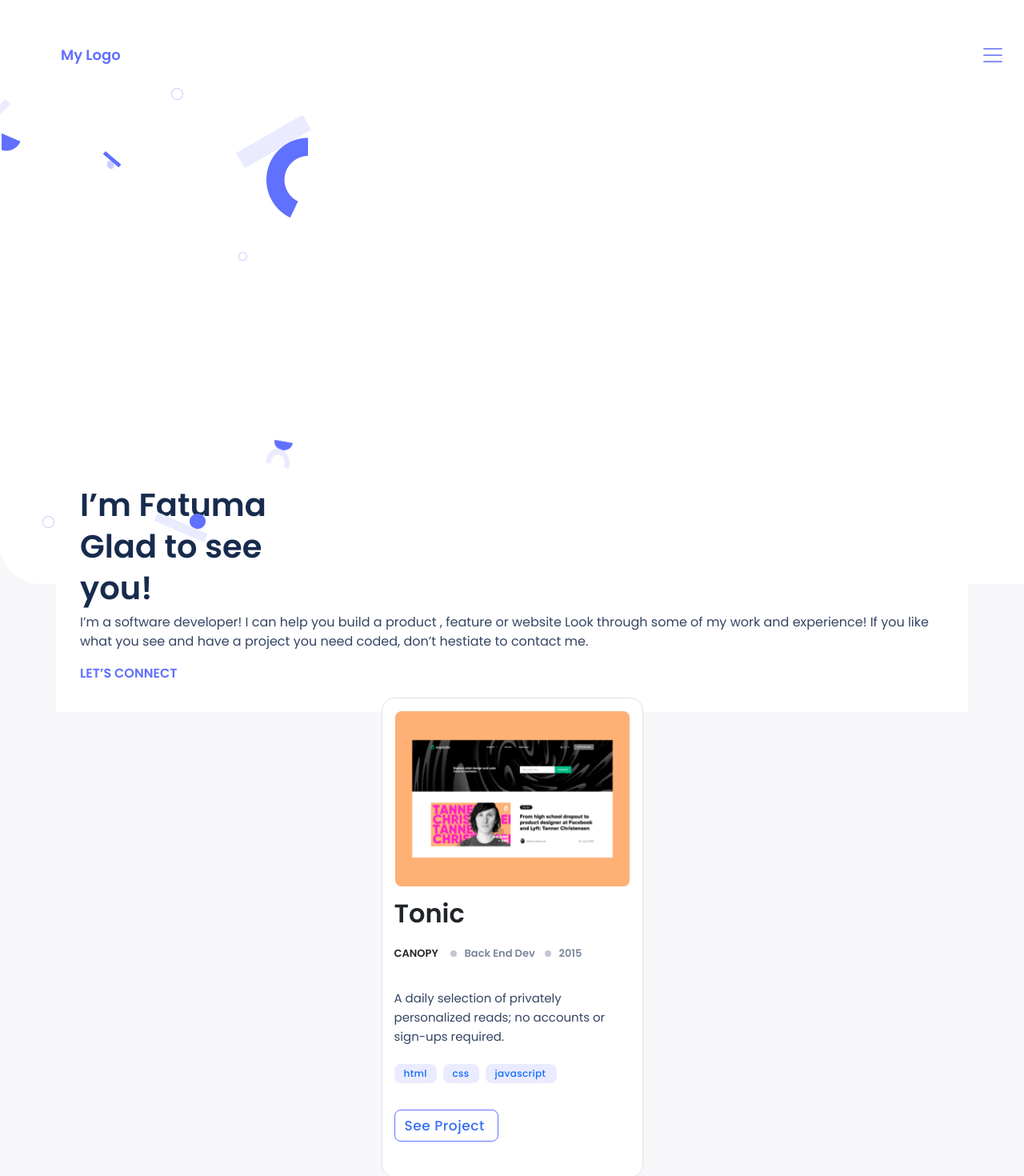
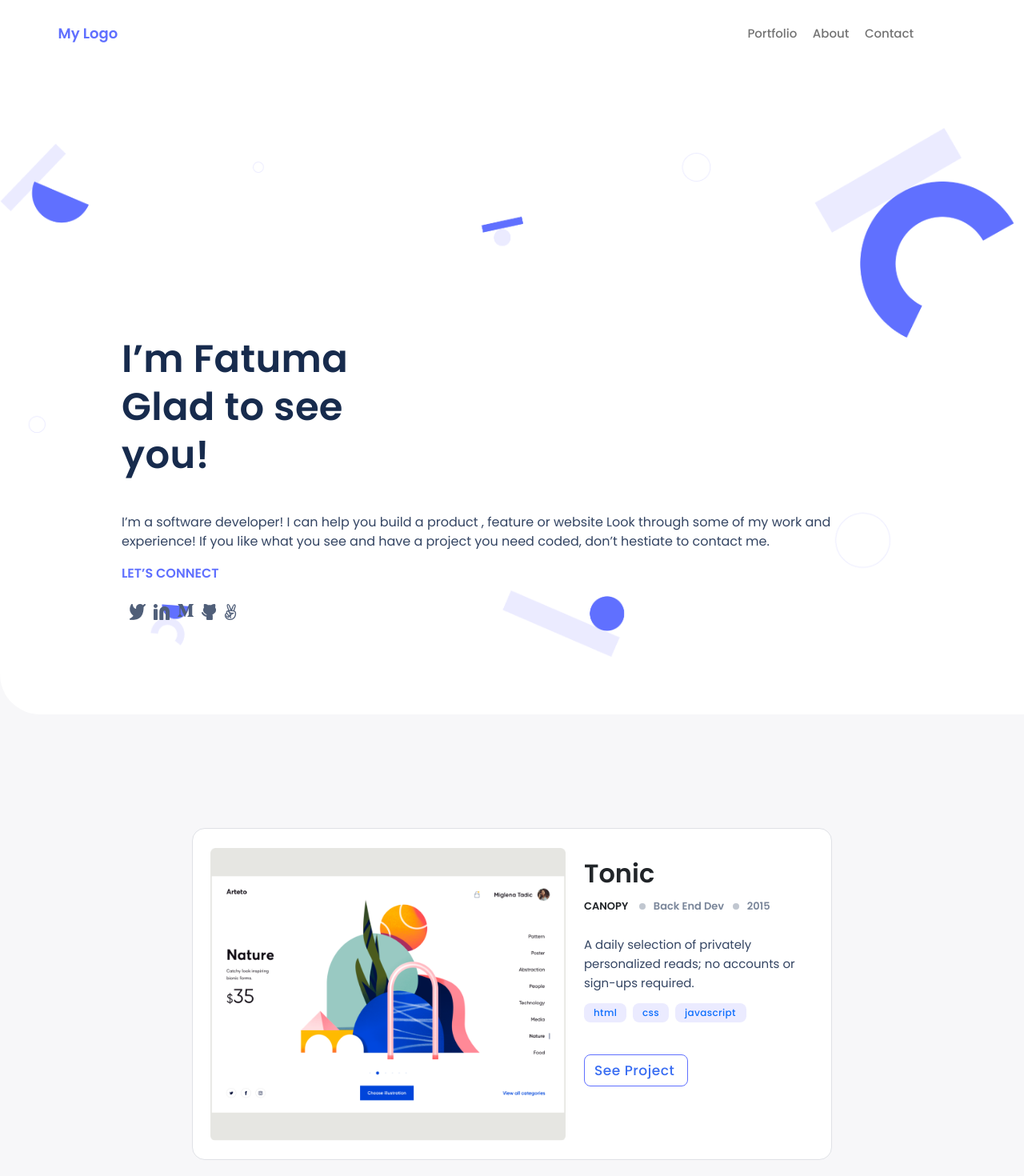
Before and after one commit to frempongdev/portfolio, a website: page index.html in a window 1280 px wide. Shown: the top 1470 px of the page at 80% size. Drawn offline with nearby package versions, Linux system fonts and the light colour scheme.

Commit message:
Add card contents

```diff
--- a/index.html
+++ b/index.html
@@ -13,6 +13,8 @@
     <title>Portfolio</title>
 
       <header class="head" >
+
+
         <nav class="navbar navbar-light">
           <div class="container-fluid">
             <div class="nav-container">
@@ -21,12 +23,11 @@
             <button class="navbar-toggler" type="button" data-bs-toggle="offcanvas" data-bs-target="#offcanvasNavbar" aria-controls="offcanvasNavbar">
               <span class="navbar-toggler-icon"></span>
             </button>
-          <div class="offcanvas offcanvas-end" tabindex="-1" id="offcanvasNavbar" aria-labelledby="offcanvasNavbarLabel">
 
               <div class="offcanvas-body">
                 <ul class="navbar-nav justify-content-end flex-grow-1 pe-3">
                   <li class="nav-item">
-                  <a class="nav-link active" aria-current="page" href="#">Portfolio</a>
+                    <a class="nav-link " aria-current="page" href="#">Portfolio</a>
                   </li>
                   <li class="nav-item">
                     <a class="nav-link " aria-current="page" href="#">About</a>
@@ -41,7 +42,7 @@
             </div>
           </div>
         </nav>
-      <section class="container" >
+      <div class="content"  >
         <div class="items-wrapper">
           <h1 class="heading">I’m Fatuma
           Glad to see <br> you!</h1>
@@ -57,7 +58,8 @@
                 <li> <a href="#"><img class="socialmedia icon5"  src="vectors/Vector3.png"></a></li>
            </ul>
        </div>
-        </section>
+      </div>
+
   </header>
 
 </head>
@@ -68,7 +70,10 @@
         <div class="grid-item">
 
           <div class="card">
-            <img class="card-img" src="vectors/snap.png" alt="Card image cap">
+
+            <img id="one" class="card-img" src="vectors/snap.png" alt="Card image cap">
+            <img id="two" class="card-img" src="vectors/snap20.png" alt="Card image cap">
+
             <div class="left-block">
             <div class="card-body">
               <h5 class="card-title">Tonic</h5>
@@ -89,12 +94,14 @@
                <div class="project">
                 <a id="proj" href="#" class="button" >See Project</a>
                </div>
+              </div>
 
             </div>
           </div>
-          </div>
 
-          <div class="card">
+
+
+          <div id="swap" class="card">
             <img class="card-img" src="vectors/snap2.png" alt="Card image cap">
            <div class="left-block">
             <div class="card-body">
@@ -121,7 +128,32 @@
             </div>
           </div>
 
-          <div class="card">
+          <div id="desktp" class="card">
+            <img class="card-img" src="vectors/snap.png" alt="Card image cap">
+           <div class="left-block">
+            <div class="card-body">
+              <h5 class="card-title">Facebook 360</h5>
+              <ul class="card-list">
+                <li id="dt"  class="card-text">FACEBOOK</li>
+                <li class="dot"></li>
+                <li class="devs">Full Stack Dev</li>
+                <li class="dot"></li>
+                <li class="year">2015</li>
+                </ul>
+                <p class="text">Exploring the future of media in Facebook's first Virtual Reality app; a place to discover and enjoy 360 photos and videos on Gear VR.</p>
+               <ul class="tags">
+               <li id="html"><a href="#" class="tags button1">html</a></li>
+               <li id="css"><a href="#" class="tags button2">css</a></li>
+               <li id="js"><a href="#" class="tags button3">javascript</a></li>
+               </ul>
+               <div class="project">
+                <a id="proj" href="#" class="button">See Project</a>
+               </div>
+         </div>
+         </div>
+         </div>
+
+          <div id="yoga" class="card">
             <img class="card-img" src="vectors/snap3.png" alt="Card image cap">
            <div class="left-block">
             <div class="card-body">
@@ -148,10 +180,10 @@
             </div>
           </div>
 
-          <div class="card">
+          <div id="swap" class="card">
             <img class="card-img" src="vectors/snap4.png" alt="Card image cap">
-           <div class="left-block">
-            <div class="card-body">
+           <div  class="left-block">
+            <div  class="card-body">
               <h5 class="card-title">Multi-Post<br>
                 Stories</h5>
               <ul class="card-list2">
@@ -273,6 +305,7 @@
            <li><img class="elp5" src="vectors/contact/Ellipse 5.png" alt=""></li>
             <li><img class="rec4" src="vectors/contact/Rectangle 4.png" alt=""></li>
              <li><img class="rec7" src="vectors/contact/Rectangle 7.png" alt=""></li>
+
     </ul>
   </section>
  </div>
--- a/styles.css
+++ b/styles.css
@@ -2,6 +2,7 @@
 html * {
   max-height: 1000000px;
 }
+
 
 body {
   position: relative;
@@ -9,7 +10,10 @@ body {
   height: 5410px;
   background: #f7f7f9;
 }
-
+.container-fluid{
+  display: flex;
+  justify-content:space-between ;
+}
 .head {
   display: flex;
   flex-flow: nowrap;
@@ -18,11 +22,24 @@ body {
   width: 100%;
   height: 730px;
   border-bottom-left-radius: 50px;
+  display: flex;
+  flex-flow: nowrap;
+  flex-direction: column;
+  justify-content: center;
+  height: 730px;
+  width:100% ;
+  padding-left: 30px;
+  padding-right: 30px;
+  align-items: center;
+  background-color: #fff;
+
 }
 
 .navbar {
-  padding-top: 50px;
+  padding-top: 10%;
   margin-left: 5%;
+  display: flex;
+  justify-content: space-between;
 }
 
 .icons {
@@ -38,6 +55,7 @@ body {
 }
 
 .navbar-toggler {
+
   border: 0 !important;
 }
 
@@ -69,31 +87,15 @@ ul {
   color: #6070ff;
 }
 
-.container {
-  display: flex;
-  flex-flow: nowrap;
-  flex-direction: column;
-  justify-content: center;
-  margin-top: 40%;
-  padding-left: 30px;
-  padding-right: 30px;
-  align-items: center;
-  background-color: #fff;
+
+
+.content{
+  padding-top: 30%;
+  width: 80%;
+  margin-left: 10%;
+  margin-right: 10%;
 }
 
-.icon-wrapper .items-wrapper {
-  width: 50%;
-}
-
-@media only screen and (max-width: 600px) {
-  .container {
-    display: block;
-  }
-
-  .icon-wrapper .items-wrapper {
-    width: 100%;
-  }
-}
 
 #p2 {
   display: flex;
@@ -121,7 +123,7 @@ ul {
 }
 
 .socialmedia {
-  display: inline-flex;
+  display:flex;
   padding: 5px;
 }
 
@@ -644,7 +646,9 @@ h1 {
   top: calc(38% - 24px / 2);
   margin-top: 10%;
 }
-
+#desktp{
+  display: none;
+}
 #jv {
   padding-left: 2%;
 }
@@ -978,7 +982,9 @@ button:focus {
   background: #7f8cff;
   transform: rotate(-23.18deg);
 }
-
+.card #two{
+display: none;
+}
 .elp3 {
   position: absolute;
   right: 2%;
@@ -1007,3 +1013,184 @@ button:focus {
   background: #7f8cff;
   transform: matrix(0.8, 0.6, 0.6, -0.8, 0, 0);
 }
+.offcanvas-body ul li a{
+  display: none;
+}
+/* Media query for devices greater than 768 - Desktop*/
+
+@media only screen and (min-width:768px) {
+  .navbar{
+    padding-top: 2%;
+  }
+  .navbar-toggler{
+    display: none;
+  }
+  .offcanvas-body ul li a{
+    display: block;
+  }
+  .offcanvas-body ul {
+    display: flex;
+    justify-content: center;
+    flex-direction: row;
+    gap: 2%;
+    margin-right: 10%;
+    color: #344563;
+      }
+  .offcanvas-body ul li a  {
+    font-family: 'Poppins',sans-serif;
+    font-style: normal;
+    font-weight: 500;
+    font-size: 15px;
+    line-height: 20px;
+    display: flex;
+    align-items: center;
+    text-align: center;
+}
+.head .items-wrapper .heading{
+  font-family: 'Poppins';
+  font-style: normal;
+  font-weight: 700;
+  font-size: 48px;
+  line-height: 60px;
+  display: flex;
+  align-items: center;
+  letter-spacing: 0.37px;
+  justify-content: center;
+  align-items:center;
+}
+
+.head{
+  background-image: url(vectors/header.png);
+  background-position-y:10rem;
+  background-size: 100%;
+  background-repeat: no-repeat;
+  display: flex;
+  flex-direction: column;
+  padding-bottom: 10%;
+  height: auto;
+  width:100% ;
+  background-color: #fff;
+  border-bottom-left-radius: 50px;
+}
+.heading br {
+  display: none;
+}
+.background-images{
+  display: none;
+}
+#p1{
+  padding-top: 5%;
+}
+.icon-wrapper {
+  display: flex;
+  justify-content: flex-start;
+  }
+.navbar{
+  display: flex;
+  width: 100%;
+  justify-content: space-between;
+}
+.heading{
+font-family: 'Poppins',sans-serif;
+font-style: normal;
+font-weight: 700;
+font-size: 48px;
+line-height: 60px;
+display: flex;
+align-items: center;
+letter-spacing: 0.37px;
+color: #091E42;
+}
+.content{
+  padding-top:30%;
+ }
+ .grid-item {
+  display: flex;
+  flex-direction: column;
+  align-self: center;
+  justify-self: center;
+  gap: 88px;
+  position: absolute;
+  width: 100%;
+  height: auto;
+  top: 28px;
+}
+ .card{
+  box-sizing: border-box;
+  align-self: center;
+  justify-self: center;
+  display: flex;
+  flex-direction: row;
+  gap: 2%;
+  width: 50rem;
+  height: auto;
+  background: #fff;
+  border: 1px solid #dfe1e6;
+  border-radius: 16px;
+ }
+ .card-img{
+  width:100%;
+  padding: 1%;
+ }
+.text{
+  padding-bottom: 25%;
+}
+ .card-body{
+  padding-top: 2%;
+  display: flex;
+  gap:1%
+  }
+  .project{
+    top: calc(74% - 48px / 2);
+  }
+  .projectz{
+    top: calc(78% - 48px / 2);
+  }
+  #swap{
+    display: flex;
+  }
+  #swap .card-img {
+  order: 1;
+  }
+  #swap .left-block {
+    order: 0;
+    }
+     .card  #one{
+      display: none;
+      }
+      .card #two{
+        display: flex;
+              width:60%;
+        height: auto;
+        padding: 1%;
+      }
+      #desktp{
+        display: flex;
+      }
+      #yoga{
+        display: none;
+      }
+      .card-list {
+        display: flex;
+        flex-direction: row;
+        align-items: center;
+        padding: 0;
+        gap: 4%
+
+      }
+      #dt{
+        width: 30%;
+      }
+      .devs {
+        width: 9em;
+        height: 16px;
+        font-family: 'Poppins', sans-serif;
+        font-style: normal;
+        font-weight: 600;
+        font-size: 13px;
+        line-height: 16px;
+        color: #7a869a;
+      }
+
+
+}
```
Also changed, not shown: vectors/header.png (added), vectors/snap20.png (added). Lines whose indentation alone changed are shown as unchanged.
